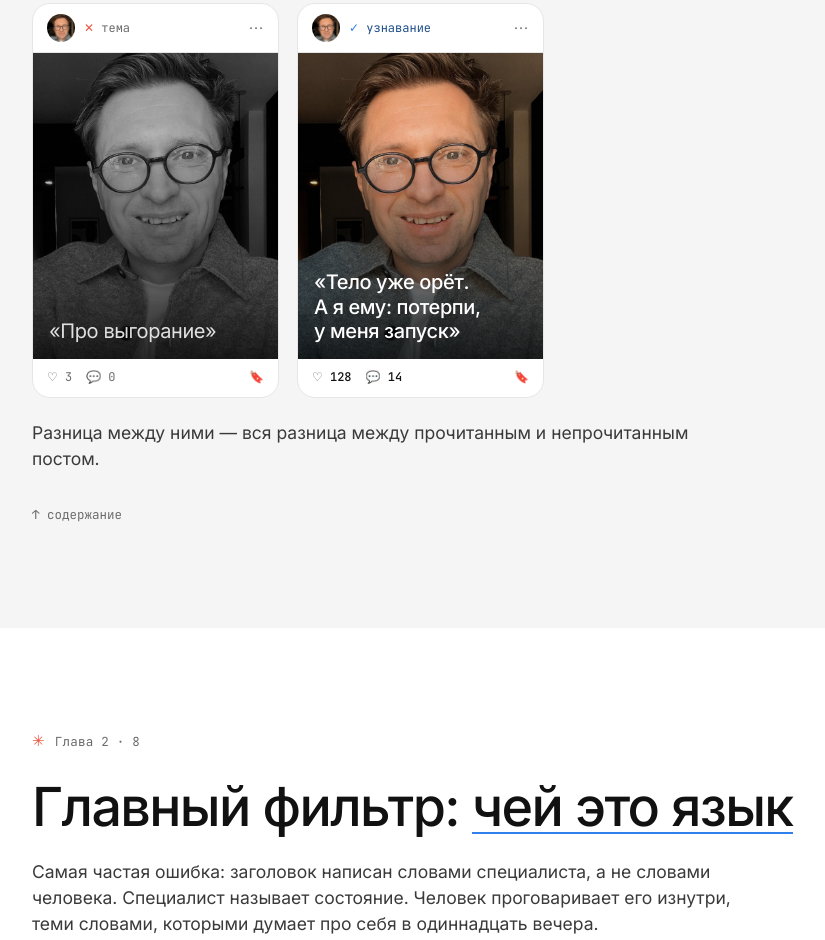
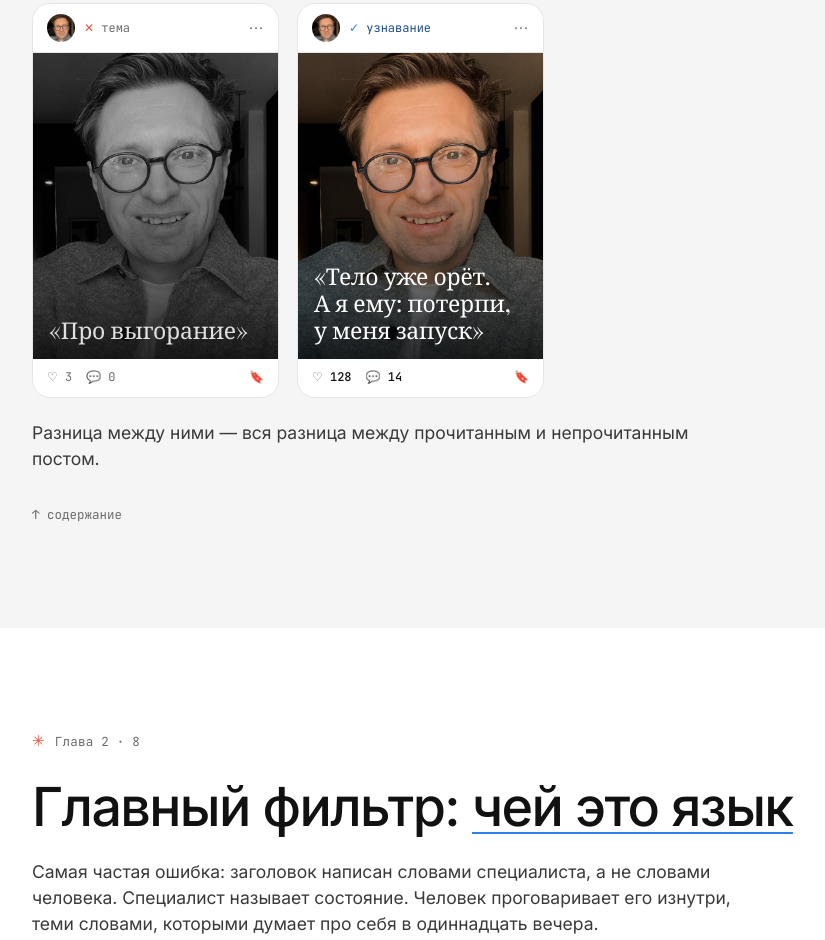
Before and after one commit to AndreyCreate/zagolovki, a plain HTML site: page index.html in a window 1280 px wide. Shown: the part 3014-3954 px from the top of the page, without its empty margins (68-893 px from the left). Drawn offline with nearby package versions, Linux system fonts and the light colour scheme.

Commit message:
Заголовки на карточках постов — Playfair Display; доска вариантов шрифтов

```diff
--- a/index.html
+++ b/index.html
@@ -3,7 +3,7 @@
 <meta name="robots" content="noindex">
 <title>Заголовки: как я их вижу</title>
 <link rel="preconnect" href="https://fonts.googleapis.com"><link rel="preconnect" href="https://fonts.gstatic.com" crossorigin>
-<link href="https://fonts.googleapis.com/css2?family=Inter:wght@400;500;600&family=JetBrains+Mono:wght@400;500&display=swap" rel="stylesheet">
+<link href="https://fonts.googleapis.com/css2?family=Inter:wght@400;500;600&family=JetBrains+Mono:wght@400;500&family=Playfair+Display:wght@500;600&display=swap" rel="stylesheet">
 <style>
 :root{--bg:#FFFFFF;--blue:#BFDDFB;--blue-soft:#DCEBFC;--blue-deep:#2F80ED;--coral:#E8563F;--ink:#111111;--ink-2:#3A3A3A;--mute:#6B6B6B;--line:#E6E6E6;--gray:#F5F5F5;--yellow:#F5C445;--dark:#2B2B2B}
 *{box-sizing:border-box;margin:0;padding:0}
@@ -83,8 +83,8 @@ a{color:inherit}
 .pairs .ig .cov img{position:absolute;inset:0;width:100%;height:100%;object-fit:cover}
 .pairs .ig.bad .cov img{filter:grayscale(1) brightness(.92)}
 .pairs .ig .cov:after{content:"";position:absolute;inset:0;background:linear-gradient(180deg,rgba(0,0,0,0) 30%,rgba(0,0,0,.42) 62%,rgba(0,0,0,.82) 100%)}
-.pairs .ig .cov .t{position:absolute;left:16px;right:16px;bottom:16px;z-index:1;color:#fff;font-weight:500;font-size:20px;line-height:1.22;letter-spacing:-.02em;text-wrap:balance}
-.pairs .ig.bad .cov .t{color:rgba(255,255,255,.86);font-weight:400}
+.pairs .ig .cov .t{position:absolute;left:16px;right:16px;bottom:16px;z-index:1;color:#fff;font-family:'Playfair Display',Georgia,serif;font-weight:500;font-size:23px;line-height:1.18;letter-spacing:-.01em;text-wrap:balance}
+.pairs .ig.bad .cov .t{color:rgba(255,255,255,.86)}
 .pairs .ig .ft{display:flex;gap:14px;padding:10px 14px;font-family:'JetBrains Mono',monospace;font-size:12px;color:var(--mute)}
 .pairs .ig .ft .sv{margin-left:auto}
 .pairs .ig.good .ft b{color:var(--ink);font-weight:500}
@@ -92,7 +92,7 @@ a{color:inherit}
 .pairs .cap{grid-column:1/-1;font-family:'JetBrains Mono',monospace;font-size:12.5px;color:var(--mute);margin-top:-4px}
 .pairs.pairs-2{grid-template-columns:1fr 1fr;max-width:512px}
 @media(max-width:1000px){.pairs{grid-template-columns:1fr 1fr;gap:14px}}
-@media(max-width:560px){.pairs .ig .cov .t{font-size:15.5px;left:12px;right:12px;bottom:12px}.pairs .ig .hd{padding:8px 10px}.pairs .ig .hd .m{font-size:10px;white-space:nowrap}.pairs .ig .hd .dots{display:none}.pairs .ig .hd img{width:22px;height:22px}.pairs .ig .ft{padding:8px 10px;font-size:10.5px;gap:10px}}
+@media(max-width:560px){.pairs .ig .cov .t{font-size:17.5px;left:12px;right:12px;bottom:12px}.pairs .ig .hd{padding:8px 10px}.pairs .ig .hd .m{font-size:10px;white-space:nowrap}.pairs .ig .hd .dots{display:none}.pairs .ig .hd img{width:22px;height:22px}.pairs .ig .ft{padding:8px 10px;font-size:10.5px;gap:10px}}
 /* types */
 .types{display:grid;grid-template-columns:repeat(3,1fr);gap:20px;margin-top:44px}
 .type{background:#fff;border-radius:18px;padding:26px;border:1px solid var(--line);display:flex;flex-direction:column;gap:14px}
```
